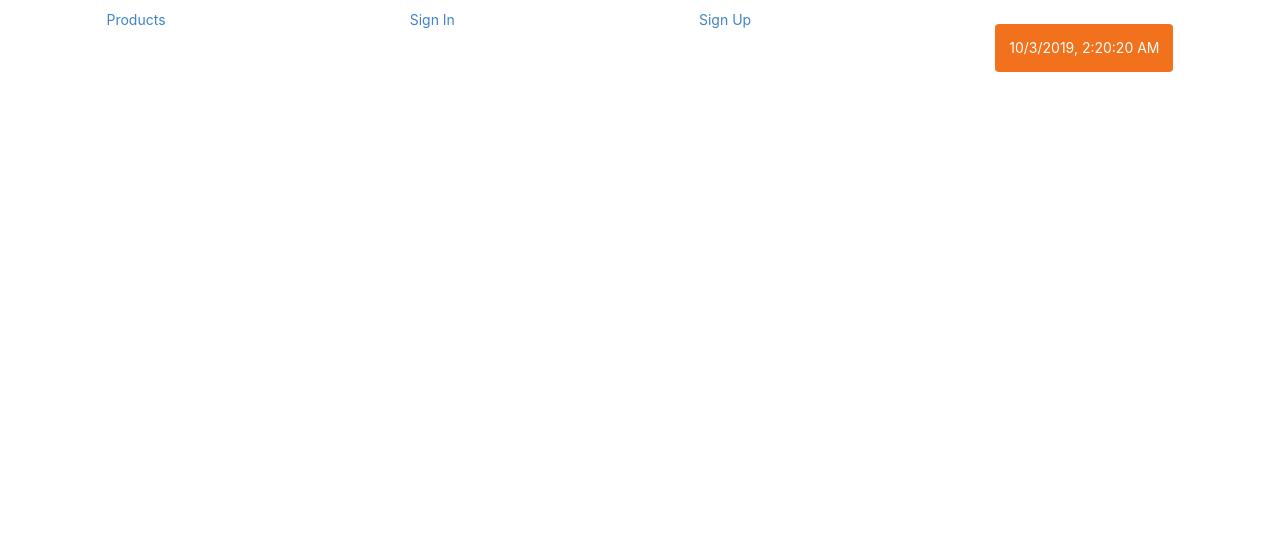
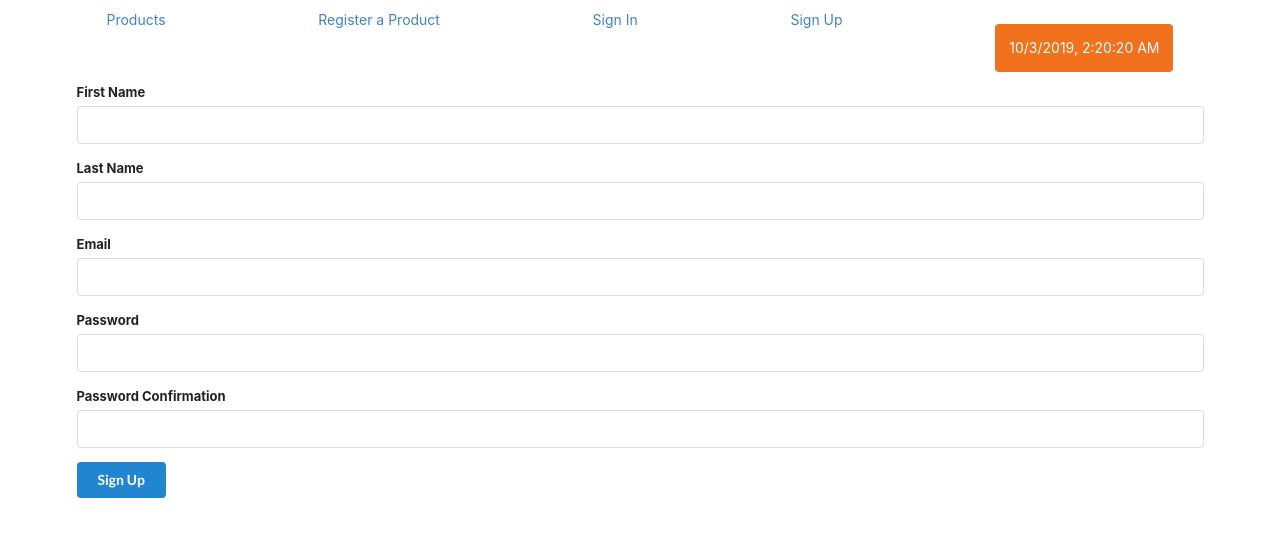
Before and after one commit to DaseulChun/amazon_react, a React (Create React App) app: page /sign_up in a window 1280 px wide. Shown: the top 536 px of the page. Built offline with nearby package versions, Linux system fonts and the light colour scheme; no server answers.

Commit message:
add authentication to ProductNewPage, and authorization to ProductShowPage's delete button

```diff
--- a/src/App.js
+++ b/src/App.js
@@ -2,11 +2,14 @@ import React from 'react';
 import { BrowserRouter as Router, Route, Switch } from "react-router-dom";
 import ProductShowPage from './components/ProductShowPage';
 import ProductIndex from './components/ProductIndex';
+import ProductNewPage from './components/ProductNewPage';
 import Navbar from "./components/Navbar";
 import { Session, User } from "./requests";
 import './App.css';
 import SignInPage from './components/SignInPage';
 import Spinner from "./components/Spinner";
+import AuthRoute from "./components/AuthRoute";
+import { SignUpPage } from "./components/SignUpPage";
 
 class App extends React.Component {
   constructor(props) {
@@ -49,6 +52,7 @@ class App extends React.Component {
   }
   render(){
     const { loading, currentUser } = this.state;
+
     if (loading) {
       return <Spinner />;
     }
@@ -59,11 +63,29 @@ class App extends React.Component {
           <Switch>
             <Route path="/" exact component={ProductIndex} />
             <Route path="/products" exact component={ProductIndex} />
-            <Route path="/products/:id" exact component={ProductShowPage} />
+            <AuthRoute
+              isAuthenticated={currentUser}
+              path="/products/new"
+              component={ProductNewPage}
+            />
+            <Route
+              path="/products/:id"
+              render={routeProps => (
+                <ProductShowPage {...routeProps}
+                currentUser={this.state.currentUser} />
+              )}
+            />
             <Route
               path="/sign_in"
               render={routeProps => (
                 <SignInPage onSignIn={this.getUser} {...routeProps} />
+              )}
+            />
+            <Route
+              exact
+              path="/sign_up"
+              render={routeProps => (
+                <SignUpPage {...routeProps} onSignUp={this.getUser} />
               )}
             />
           </Switch>
--- /dev/null
+++ b/src/components/AuthRoute.js
@@ -0,0 +1,32 @@
+import React from "react";
+import { Route, Redirect } from "react-router-dom";
+
+const AuthRoute = props => {
+  const {
+    isAuthenticated = false,
+    render,
+    component: Component,
+    ...restProps
+  } = props;
+
+  return (
+    <Route
+      {...restProps}
+      render={routeProps => {
+        if (isAuthenticated) {
+          // You can use any variable that is assigned a component
+          // function and render using JSX as follows:
+          //   if (typeof render === "function") {
+          //     return render(routeProps);
+          //   } else {
+          return <Component {...routeProps} />;
+          //   }
+        } else {
+          return <Redirect to="/sign_in" />;
+        }
+      }}
+    />
+  );
+}
+
+export default AuthRoute;
--- a/src/components/Navbar.js
+++ b/src/components/Navbar.js
@@ -21,9 +21,9 @@ function Navbar(props) {
     >
       {/* <a href="/questions">Questions</a> */}
       <NavLink to="/products">Products</NavLink>
+      <NavLink to="/products/new">Register a Product</NavLink>
       {currentUser ? (
         <>
-          <NavLink to="/products/new">Register a Product</NavLink>
           <span>Welcome {currentUser.full_name}</span>
           <a href='#sign_out' onClick={handleSignOutClick}>
             Sign Out
--- a/src/components/ProductIndex.js
+++ b/src/components/ProductIndex.js
@@ -1,7 +1,7 @@
 import React, { Component } from 'react';
 import { Link } from "react-router-dom";
 // import products from '../data/products';
-import ProductForm from "./ProductForm";
+// import ProductForm from "./ProductForm";
 import Spinner from "./Spinner";
 import { Product } from '../requests';
 
@@ -12,7 +12,7 @@ class ProductIndex extends Component {
       products: [],
       isLoading: true
     }
-    this.createProduct = this.createProduct.bind(this);
+    // this.createProduct = this.createProduct.bind(this);
   }
   componentDidMount() {
     Product.all().then(products => {
@@ -22,27 +22,27 @@ class ProductIndex extends Component {
       });
     });
   }
-  createProduct(params) {
-    // Product.create(params).then(product => {
-    //   Product.one(product.id).then(product => {
-    //     this.setState(state => {
-    //       return {
-    //         products: [
-    //           {
-    //             ...product,
-    //             ...state.products
-    //           }
-    //         ]
-    //       }
-    //     })
-    //   })
-    // })
-    console.log('this.props before histroy>>>', this.props)
-    // debugger;
-    Product.create(params).then(product => {
-      this.props.history.push(`/products/${product.id}`);
-    });
-  }
+  // createProduct(params) {
+  //   // Product.create(params).then(product => {
+  //   //   Product.one(product.id).then(product => {
+  //   //     this.setState(state => {
+  //   //       return {
+  //   //         products: [
+  //   //           {
+  //   //             ...product,
+  //   //             ...state.products
+  //   //           }
+  //   //         ]
+  //   //       }
+  //   //     })
+  //   //   })
+  //   // })
+  //   console.log('this.props before histroy>>>', this.props)
+  //   // debugger;
+  //   Product.create(params).then(product => {
+  //     this.props.history.push(`/products/${product.id}`);
+  //   });
+  // }
   deleteProduct(id) {
     this.setState((state, props) => {
       return {
@@ -57,7 +57,7 @@ class ProductIndex extends Component {
     return (
       <main className="ProductIndex">
         <h1>Products Index</h1>
-        <ProductForm onCreateProduct={this.createProduct} />
+        {/* <ProductForm onCreateProduct={this.createProduct} /> */}
         <ul>
           {this.state.products.map((product, index) => (
             <li key={index}>
--- /dev/null
+++ b/src/components/ProductNewPage.js
@@ -0,0 +1,39 @@
+import React, { Component } from 'react';
+import ProductForm from "./ProductForm";
+import { Product } from "../requests";
+
+export default class ProductNewPage extends Component {
+  constructor(props) {
+    super(props);
+    this.state = {
+      error: []
+    }
+  }
+
+  createProduct = params => {
+    Product.create(params).then(product => {
+      if(product.errors) {
+        // deal with validation errors
+        this.setState({
+          errors: Object.keys(product.errors).map(errorKey => {
+            return {
+                field: errorKey,
+                message: product.errors[errorKey].join(", ")
+            };
+          })
+        });
+      } else {
+        this.props.history.push(`/products/${product.id}`);
+      }
+    });
+  };
+
+  render() {
+    return (
+      <main>
+        <div className="ui header">Register a Product</div>
+        <ProductForm errors={this.state.error} onCreateProduct={this.createProduct} />
+      </main>
+    );
+  }
+}
--- a/src/components/ProductShowPage.js
+++ b/src/components/ProductShowPage.js
@@ -43,14 +43,28 @@ class ProductShowPage extends Component {
       }
     })
   }
+  deleteProduct() {
+    Product.delete(this.state.product.id).then(data => {
+      this.props.history.push("/products");
+    });
+  }
   render() {
     if (!this.state.product) {
       return <Spinner />;
     }
+    const { id: currentUser } = this.props.currentUser;
+    // const currentUser = this.props.currentUser.id ?
+    const { id: seller } = this.state.product.seller;
     return (
       <div>
         <h1>Product Show Page</h1>
         <ProductDetails {...this.state.product} /> <br />
+        {currentUser === seller && (
+          <button className="ui right floated red button" onClick={() => this.deleteProduct()}>
+            Delete
+          </button>
+        )}
+
         <ReviewList onReviewDelete={this.deleteReview} reviews={this.state.product.reviews} />
         {/* {console.log(this.state.product)} */}
       </div>
--- /dev/null
+++ b/src/components/SignUpPage.js
@@ -0,0 +1,62 @@
+import React from "react";
+import { User } from "../requests";
+
+export function SignUpPage(props) {
+  const { onSignUp } = props;
+
+  function handleSubmit(event) {
+    event.preventDefault();
+    const { currentTarget } = event;
+    const fD = new FormData(currentTarget);
+
+    const newUser = {
+      first_name: fD.get("first_name"),
+      last_name: fD.get("last_name"),
+      email: fD.get("email"),
+      password: fD.get("password"),
+      password_confirmation: fD.get("password_confirmation")
+    };
+
+    User.create(newUser).then(res => {
+      if (res.id) {
+        onSignUp();
+        // Once we are successfully signed in,  and the app
+        // has a user in our state
+        // navigate to '/products'
+        props.history.push("/products");
+      }
+    });
+  }
+
+  return (
+    <main>
+      <form className="ui form" onSubmit={handleSubmit}>
+        <div className="field">
+          <label htmlFor="first_name">First Name</label>
+          <input type="text" name="first_name" id="first_name" />
+        </div>
+        <div className="field">
+          <label htmlFor="last_name">Last Name</label>
+          <input type="text" name="last_name" id="last_name" />
+        </div>
+        <div className="field">
+          <label htmlFor="email">Email</label>
+          <input type="email" name="email" id="email" />
+        </div>
+        <div className="field">
+          <label htmlFor="password">Password</label>
+          <input type="password" name="password" id="password" />
+        </div>
+        <div className="field">
+          <label htmlFor="password_confirmation">Password Confirmation</label>
+          <input
+            type="password"
+            name="password_confirmation"
+            id="password_confirmation"
+          />
+        </div>
+        <button className="ui primary button">Sign Up</button>
+      </form>
+    </main>
+  );
+}
--- a/src/requests.js
+++ b/src/requests.js
@@ -35,7 +35,14 @@ const Product = {
 			},
 			body: JSON.stringify(params)
 		}).then((res) => res.json());
-	}
+  },
+   // deleting a product
+   delete(id) {
+    return fetch(`${BASE_URL}/products/${id}`, {
+      method: 'DELETE',
+      credentials: 'include'
+    }).then(res => res.json());
+  }
 };
 
 // Helper module to sign users in
```
